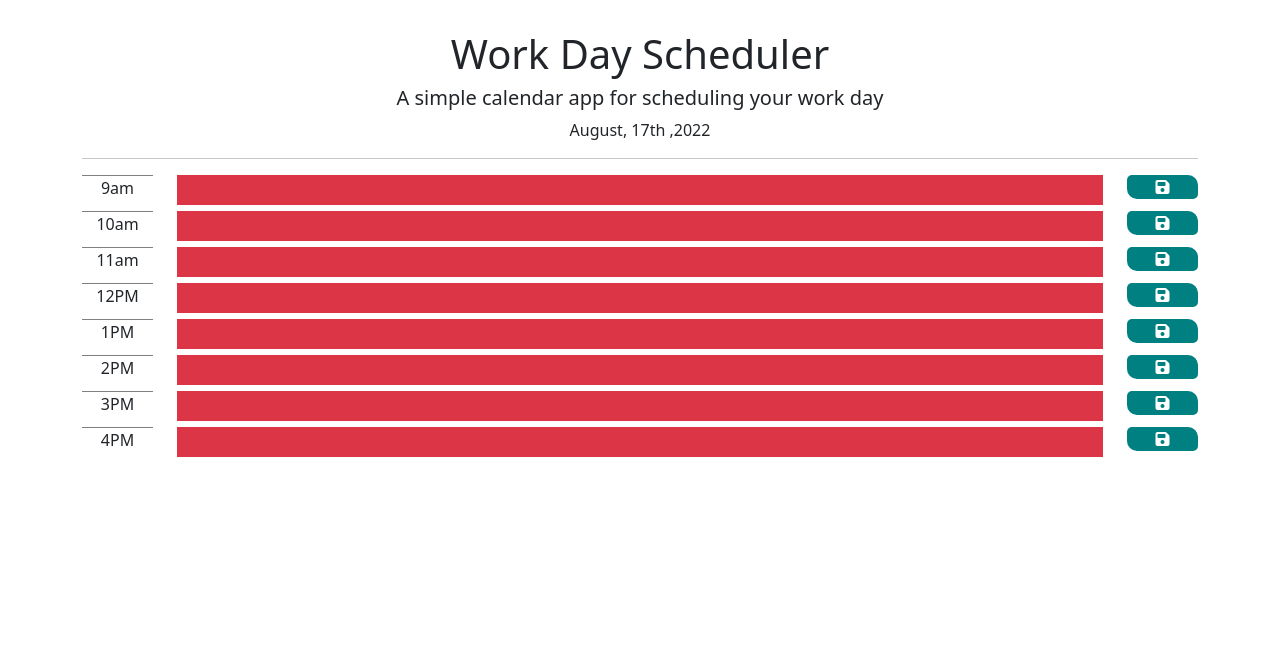
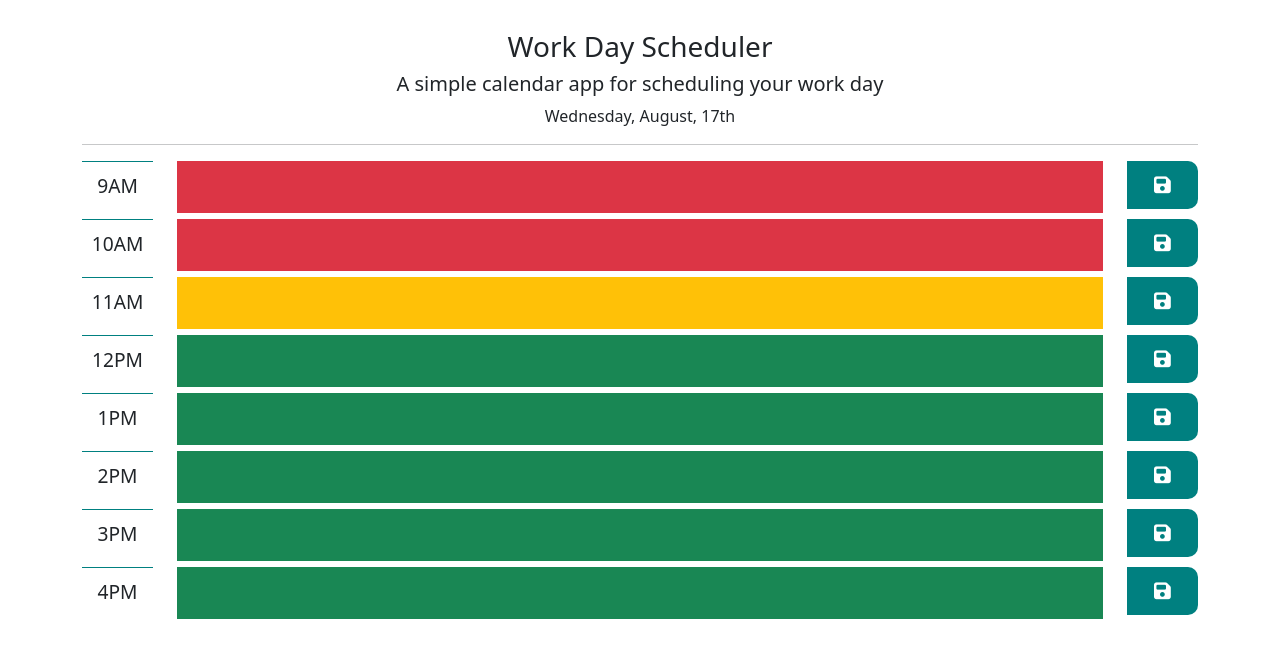
Before and after one commit to rafiqnasrat/5challange, a plain HTML site: page index.html in a window 1280 px wide. Drawn offline with nearby package versions, Linux system fonts and the light colour scheme.

Commit message:
i make my readme i finsh my jqury and i finsh my challange5

```diff
--- a/css/style.css
+++ b/css/style.css
@@ -1,40 +1,43 @@
-/* container class */
 .container
 {
     text-align: center;
     margin-top: 30px;
 }
-/* this is the textarea  */
-textarea{
+textarea
+{
     width: 100%;
-    height: 30px;
     border: none;
+    resize: none;
     outline: none;
-    resize: none;
 }
-/* style for which */
-.time{
-    border-top: 1px solid grey;
-    font-size: 1em;
+.time
+{
+    border-top: 1px solid teal;
+    font-size: 1.2em;
+    padding: 10px 0;
 }
-
-/* style for button */
-.saveBtn{
+.saveBtn
+{
     background-color: teal;
     color: white;
-    border-radius: 5px 10px;
+    font-size: 1.2em;
+    padding: 10px 0;
+    border-top-right-radius: 10px;
+    border-bottom-right-radius: 10px;
 }
-/* past class */
-.past{
+.past
+{
     background-color: var(--bs-red);
 }
-/* present class */
-.present{
+.present
+{
     background-color: var(--bs-yellow);
 }
-
-/* future class */
 .future
 {
     background-color: var(--bs-green);
 }
+i
+{
+    pointer-events: none;
+}
--- a/index.html
+++ b/index.html
@@ -4,119 +4,160 @@
     <meta charset="UTF-8">
     <meta http-equiv="X-UA-Compatible" content="IE=edge">
     <meta name="viewport" content="width=device-width, initial-scale=1.0">
-    <!-- this is bootstrap link  -->
-    <link href="https://cdn.jsdelivr.net/npm/bootstrap@5.0.2/dist/css/bootstrap.min.css" rel="stylesheet" integrity="sha384-EVSTQN3/azprG1Anm3QDgpJLIm9Nao0Yz1ztcQTwFspd3yD65VohhpuuCOmLASjC" crossorigin="anonymous">
 
-    <!-- font awesome cdn link -->
+    <!-- BOOTSTRAP CSS CDN LINK -->
+    <link href="https://cdn.jsdelivr.net/npm/bootstrap@5.2.0/dist/css/bootstrap.min.css" rel="stylesheet" integrity="sha384-gH2yIJqKdNHPEq0n4Mqa/HGKIhSkIHeL5AyhkYV8i59U5AR6csBvApHHNl/vI1Bx" crossorigin="anonymous">
+
+    <!-- FONTAWESOME CDN LINK -->
     <link rel="stylesheet" href="https://cdnjs.cloudflare.com/ajax/libs/font-awesome/6.1.2/css/all.min.css" integrity="sha512-1sCRPdkRXhBV2PBLUdRb4tMg1w2YPf37qatUFeS7zlBy7jJI8Lf4VHwWfZZfpXtYSLy85pkm9GaYVYMfw5BC1A==" crossorigin="anonymous" referrerpolicy="no-referrer" />
 
-    <!-- this is css file link  -->
-    <link rel="stylesheet" href="./css/style.css">
+    <!-- CUSTOM STYLE -->
+    <link rel="stylesheet" href="css/style.css">
     <title>Work Day Scheduler</title>
 </head>
 <body>
-    <!-- HEADER  -->
-    <header class="title">
+
+
     <div class="container">
-            <h1>Work Day Scheduler</h1>
+        <h3>Work Day Scheduler</h3>
         <h5>A simple calendar app for scheduling your work day</h5>
         <p id="date"></p><hr>
-<!-- this is for Scheduler time  -->
+
+        <!-- Calender Section -->
         <div class="row">
             <div class="col-md-1">
-                    <div class="time">9am</div>
+                <div class="time">9AM</div>
             </div>
+
             <div class="col-md-10">
                 <textarea class="event" data-time="9"></textarea>
             </div>
+
             <div class="col-md-1">
                 <div class="saveBtn"><i class="fa-solid fa-floppy-disk"></i></div>
             </div>
         </div>
+
+
+
         <div class="row">
             <div class="col-md-1">
-                    <div class="time">10am</div>
+                <div class="time">10AM</div>
             </div>
+
             <div class="col-md-10">
                 <textarea class="event" data-time="10"></textarea>
             </div>
+
             <div class="col-md-1">
                 <div class="saveBtn"><i class="fa-solid fa-floppy-disk"></i></div>
             </div>
         </div>
+
+
         <div class="row">
             <div class="col-md-1">
-                    <div class="time">11am</div>
+                <div class="time">11AM</div>
             </div>
+
             <div class="col-md-10">
                 <textarea class="event" data-time="11"></textarea>
             </div>
+
             <div class="col-md-1">
                 <div class="saveBtn"><i class="fa-solid fa-floppy-disk"></i></div>
             </div>
         </div>
+
+
         <div class="row">
             <div class="col-md-1">
                 <div class="time">12PM</div>
             </div>
+
             <div class="col-md-10">
                 <textarea class="event" data-time="12"></textarea>
             </div>
+
             <div class="col-md-1">
                 <div class="saveBtn"><i class="fa-solid fa-floppy-disk"></i></div>
             </div>
         </div>
+
+
+
+
         <div class="row">
             <div class="col-md-1">
                 <div class="time">1PM</div>
             </div>
+
             <div class="col-md-10">
-                   <textarea  class="event" data-time="13"></textarea>
+                <textarea class="event" data-time="13"></textarea>
             </div>
+
             <div class="col-md-1">
                 <div class="saveBtn"><i class="fa-solid fa-floppy-disk"></i></div>
             </div>
         </div>
+
+
         <div class="row">
             <div class="col-md-1">
                 <div class="time">2PM</div>
             </div>
+
             <div class="col-md-10">
                 <textarea class="event" data-time="14"></textarea>
             </div>
+
             <div class="col-md-1">
                 <div class="saveBtn"><i class="fa-solid fa-floppy-disk"></i></div>
             </div>
         </div>
+
+
+
         <div class="row">
             <div class="col-md-1">
                 <div class="time">3PM</div>
             </div>
+
             <div class="col-md-10">
                 <textarea class="event" data-time="15"></textarea>
             </div>
+
             <div class="col-md-1">
                 <div class="saveBtn"><i class="fa-solid fa-floppy-disk"></i></div>
             </div>
         </div>
+
+
         <div class="row">
             <div class="col-md-1">
                 <div class="time">4PM</div>
             </div>
+
             <div class="col-md-10">
                 <textarea class="event" data-time="16"></textarea>
             </div>
+
             <div class="col-md-1">
                 <div class="saveBtn"><i class="fa-solid fa-floppy-disk"></i></div>
             </div>
         </div>
     </div>
-    </header>
-    <!-- jquery LINK  -->
-    <script src="./js/jquery.js"></script>
-    <!-- MOMENT JS LINK  -->
-    <script src="./js/moment.js"></script>
-    <!-- JS FILE LINK  -->
-    <script src="./js/app.js"></script>
+
+
+
+    <!-- JQuery LINK -->
+    <script src="js/jquery.js"></script>
+
+    <!-- MOMENTJS LINK -->
+    <script src="js/moment.js"></script>
+
+    <!-- CUSTOM JS FILE LINK -->
+    <script src="js/app.js"></script>
+
 </body>
 </html>
--- a/js/app.js
+++ b/js/app.js
@@ -1,39 +1,83 @@
-// date for title
+$(document).ready(function(){
 
-$(document).ready(function(){
-    $("#date").html(moment().format("MMMM, Do ,YYYY"));
-});
+    // SET DATE
+    $("#date").html(moment().format("dddd, MMMM, Do"));
 
-// Object
-var now = new Date();
-// now.setHours("")
-// var for now time
+
+    // DECLARING VARAIBLES
+    let now = new Date();
+    now.setHours("11");
     var hour = now.getHours();
 
+    console.log(hour);
+
+
+
        $(".event").each(function(){
-    // checking for past
+
+            // CHECKING FOR PAST
            if(hour > $(this).data("time"))
            {
-        $(this).attr("class", "past");
-
+                $(this).attr("class", "past"); //setAttribute("class", "value")
            }
 
-    if(hour === $(this).data("time"))
+            // CHECKING FOR PRESENT
+            if(hour == $(this).data("time"))
             {
                 $(this).attr("class", "present");
             }
+
+            // CHECKING FOR FUTURE
             if(hour < $(this).data("time"))
             {
                 $(this).attr("class", "future");
             }
 
-})
+
+
+            // RETRIVING DATA FROM LOCAL STORAGE
+            var eventHour = $(this).data("time");
+
+            for(var i=0; i<localStorage.length; i++)
+            {
+                var localStorageKey = localStorage.key(i);
+                if(eventHour == localStorageKey)
+                {
+                    $(this).val(localStorage.getItem(localStorageKey));
+                }
+            }
+
+
+       });
+
+
+
+    //STORING EVETNS
+    $(".saveBtn").click(function(e){
+
+
+
+        var textarea = e.target.parentElement.parentElement.querySelector("textarea");
+        var key = textarea.getAttribute("data-time");
+        var value = textarea.value;
+
+
+        window.localStorage.setItem("date", moment().format("MM DD YYYY"));
+        window.localStorage.setItem(key, value);
+
+    });
 
 
 
 
-$(".saveBtn").click(function(e){
-    var textarea = e.target.parentElement.parentElement.querySelector("textarea");
-    var key = textarea.getAttribute("data-time");
-    var value = textarea.value;
-})
+
+
+
+    // CLEAR STORAGE WHEN DATE CHANGED
+    if(moment().format("MM DD YYYY") > window.localStorage.getItem("date"))
+    {
+        window.localStorage.clear();
+    }
+
+
+});
```
Also changed, not shown: 1 other file. Lines whose indentation alone changed are shown as unchanged.
